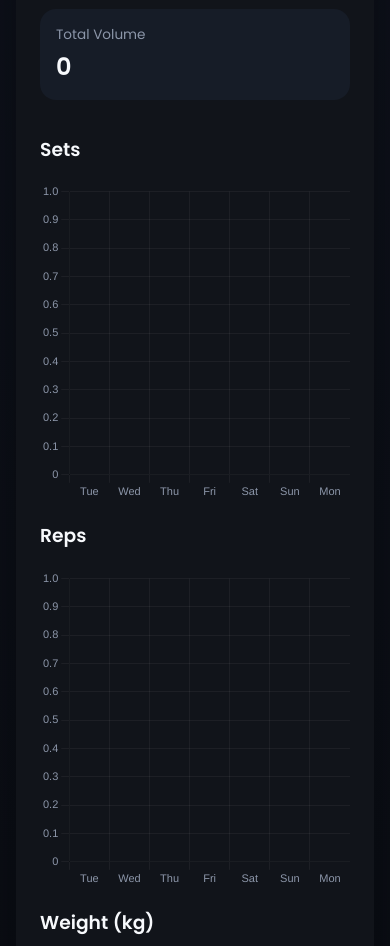
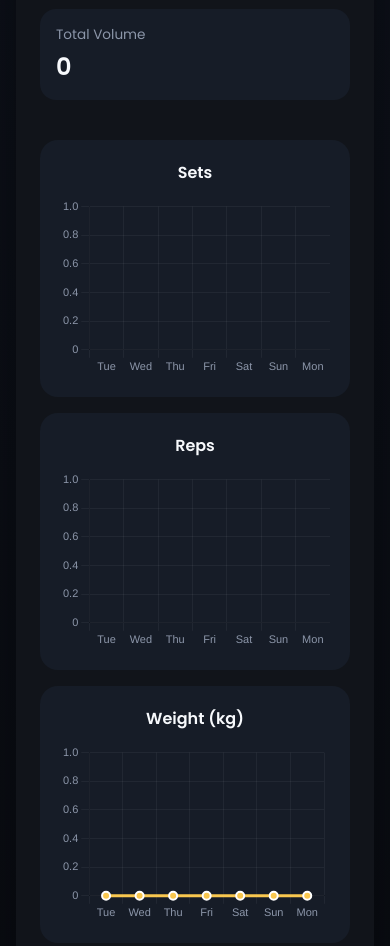
Before and after one commit to Mnhhsjjewn72733/Fitness-Tracker, a plain HTML site: page index.html in a window 390 px wide. Shown: the part 4499-5445 px from the top of the page. Drawn offline with nearby package versions, Linux system fonts and the light colour scheme; a small style sheet from the web is missing.

Commit message:
upgrade chart UI

```diff
--- a/styles.css
+++ b/styles.css
@@ -756,6 +756,36 @@ textarea.invalid {
   font-size: 1.5rem;
 }
 
+.charts-grid {
+  display: grid;
+  grid-template-columns: repeat(2, 1fr);
+  gap: 1.5rem;
+  margin-top: 1.5rem;
+}
+
+.chart-container {
+  background: var(--panel-alt);
+  border-radius: 18px;
+  padding: 1.25rem;
+  display: flex;
+  flex-direction: column;
+  gap: 0.75rem;
+}
+
+.chart-container h3 {
+  margin: 0;
+  font-size: 1rem;
+  font-weight: 600;
+  color: var(--text);
+  text-align: center;
+}
+
+.chart-container canvas {
+  width: 100%;
+  height: 200px;
+  max-height: 200px;
+}
+
 canvas {
   width: 100%;
   max-height: 320px;
@@ -792,4 +822,14 @@ canvas {
     grid-template-columns: 1fr;
   }
 
+  .charts-grid {
+    grid-template-columns: 1fr;
+    gap: 1rem;
+  }
+
+  .chart-container canvas {
+    height: 180px;
+    max-height: 180px;
+  }
+
 }
```
